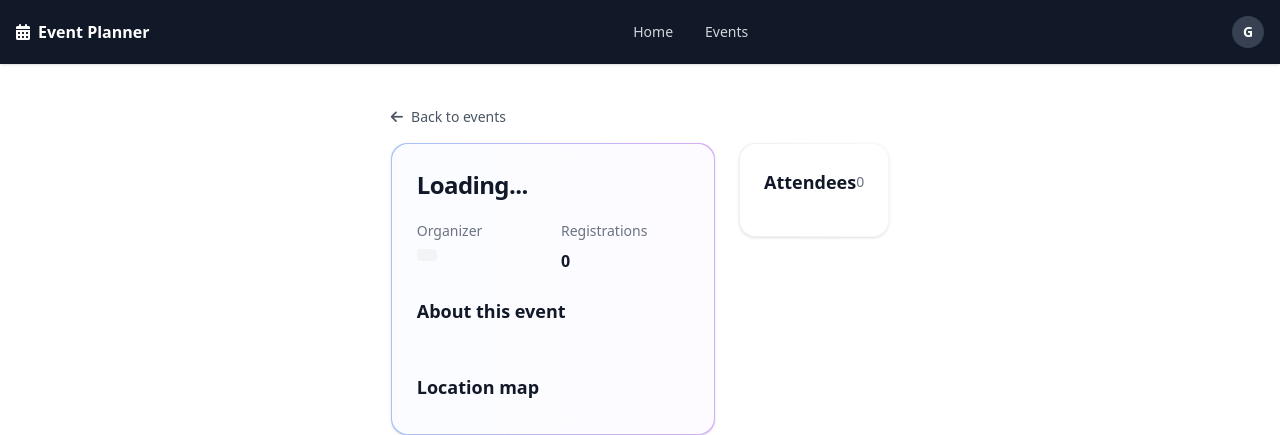
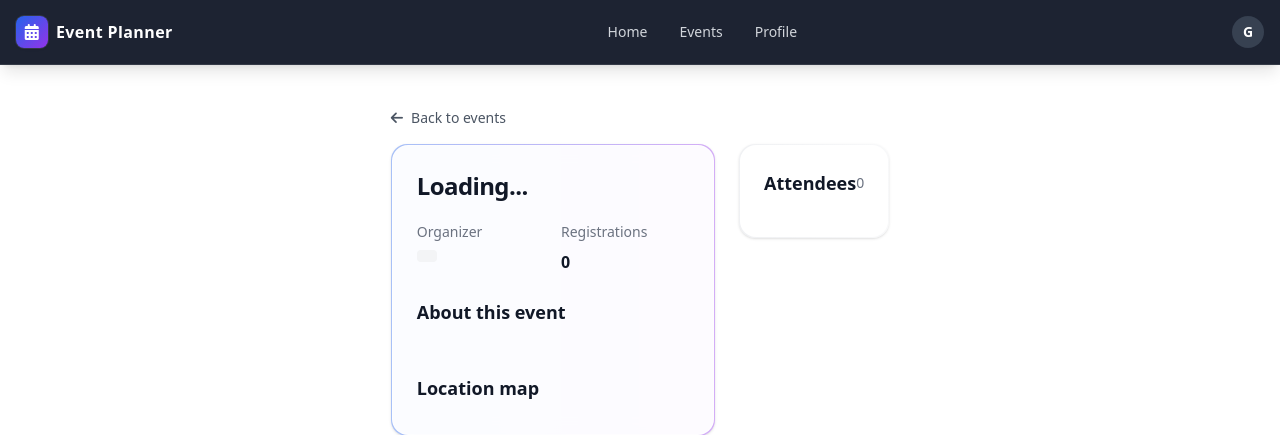
Before and after one commit to Uraniumking007/eventPlanner, a PHP site: page /event.php in a window 1280 px wide. Shown: the top 435 px of the page. Run offline with PHP 8.4, Linux system fonts and the light colour scheme; some libraries are stand-ins or nearby versions.

Commit message:
Revamp navbar layout with enhanced styling and functionality
- Updated navbar to be sticky with a backdrop blur effect for improved visibility.
- Added a new profile link and animated underline indicator for active navigation.
- Enhanced mobile menu styling and improved accessibility with transition effects.
- Refactored JavaScript for better active link highlighting and indicator positioning.

```diff
--- a/includes/navbar.php
+++ b/includes/navbar.php
@@ -1,25 +1,27 @@
 <?php
 // Reusable Navbar include
 ?>
-<nav class="bg-gray-900 text-white navbar shadow">
-    <div class="max-w-8xl mx-auto px-4 flex items-center justify-between">
-        <div class="flex items-center h-16">
-            <a class="flex items-center gap-2 font-semibold" href="/index.php">
-                <i class="fas fa-calendar-alt"></i>
+<nav class="sticky top-0 left-0 right-0 w-full z-40 bg-gray-900/95 backdrop-blur border-b border-white/10 text-white shadow-lg">
+    <div class="px-4 h-16 flex items-center justify-between w-full">
+        <div class="flex items-center">
+            <a class="flex items-center gap-2 font-semibold tracking-wide" href="/index.php">
+                <span class="inline-flex items-center justify-center w-8 h-8 rounded-lg bg-gradient-to-br from-blue-600 to-purple-600 text-white shadow ring-1 ring-white/10"><i class="fas fa-calendar-alt"></i></span>
                 <span class="hidden sm:inline">Event Planner</span>
                 <span class="sm:hidden">EP</span>
             </a>
         </div>
-        <div id="navLinks" class="hidden md:flex items-center gap-1 md:gap-2">
-            <a id="navHome" href="/" class="rounded-md px-3 py-2 text-sm font-medium text-gray-300 hover:bg-white/10 hover:text-white">Home</a>
-            <a id="navEvents" href="/events.php" class="rounded-md px-3 py-2 text-sm font-medium text-gray-300 hover:bg-white/10 hover:text-white">Events</a>
+        <div id="navLinks" class="relative hidden md:flex items-center gap-1 md:gap-2">
+            <a id="navHome" href="/" class="relative rounded-md px-3 py-2 text-sm font-medium text-gray-300 hover:bg-white/10 hover:text-white transition">Home</a>
+            <a id="navEvents" href="/events.php" class="relative rounded-md px-3 py-2 text-sm font-medium text-gray-300 hover:bg-white/10 hover:text-white transition">Events</a>
+            <a id="navProfile" href="/profile.php" class="relative rounded-md px-3 py-2 text-sm font-medium text-gray-300 hover:bg-white/10 hover:text-white transition">Profile</a>
+            <span id="activeIndicator" class="absolute -bottom-1 h-[2px] bg-gradient-to-r from-blue-500 to-purple-500 rounded-full transition-all duration-300" style="left:0;width:0"></span>
         </div>
         <button id="mobileMenuBtn" class="md:hidden p-2 rounded-md text-gray-300 hover:bg-white/10 hover:text-white">
             <i class="fas fa-bars"></i>
         </button>
         <div id="userArea" class="hidden md:block text-sm"></div>
     </div>
-    <div id="mobileMenu" class="md:hidden hidden bg-gray-800 border-t border-gray-700">
+    <div id="mobileMenu" class="md:hidden hidden bg-gray-900/95 backdrop-blur border-t border-white/10">
         <div id="mobileNavLinks" class="px-4 py-2 space-y-1">
             <a href="/" class="block px-3 py-2 text-sm text-gray-300 hover:bg-white/10 hover:text-white rounded-md">Home</a>
             <a href="/events.php" class="block px-3 py-2 text-sm text-gray-300 hover:bg-white/10 hover:text-white rounded-md">Events</a>
@@ -38,15 +40,34 @@
         }
     })();
 
-    // Active nav highlight
+    // Active nav highlight + animated indicator
     (function(){
         const path = window.location.pathname || '';
         const home = document.getElementById('navHome');
         const events = document.getElementById('navEvents');
+        const profile = document.getElementById('navProfile');
         const dash = document.getElementById('navDashboard');
-        if (home && (path === '/' || path.endsWith('index.php'))) home.classList.add('bg-white/10','text-white');
-        if (events && path.endsWith('events.php')) events.classList.add('bg-white/10','text-white');
-        if (dash && path.endsWith('dashboard.php')) dash.classList.add('bg-white/10','text-white');
+        const markActive = (el) => { if (!el) return; el.classList.add('bg-white/10','text-white'); };
+        if (home && (path === '/' || path.endsWith('index.php'))) markActive(home);
+        if (events && path.endsWith('events.php')) markActive(events);
+        if (profile && path.endsWith('profile.php')) markActive(profile);
+        if (dash && path.endsWith('dashboard.php')) markActive(dash);
+
+        // Animated underline indicator
+        const indicator = document.getElementById('activeIndicator');
+        const container = document.getElementById('navLinks');
+        function positionIndicator() {
+            if (!indicator || !container) return;
+            const current = container.querySelector('a.bg-white\\/10');
+            if (!current) { indicator.style.width = '0px'; return; }
+            const rect = current.getBoundingClientRect();
+            const parentRect = container.getBoundingClientRect();
+            const left = rect.left - parentRect.left + container.scrollLeft;
+            indicator.style.left = left + 'px';
+            indicator.style.width = rect.width + 'px';
+        }
+        window.addEventListener('resize', positionIndicator);
+        setTimeout(positionIndicator, 0);
     })();
 
     // Populate user area (desktop + mobile) and handle logout
```
